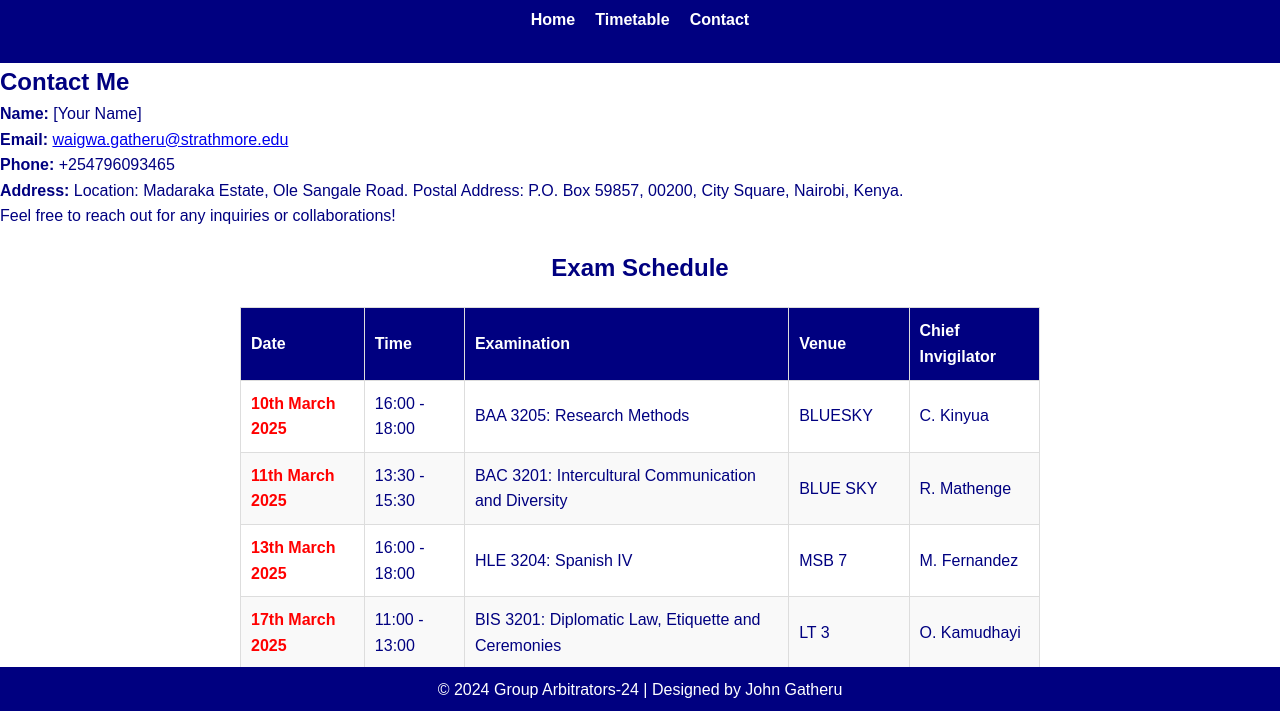
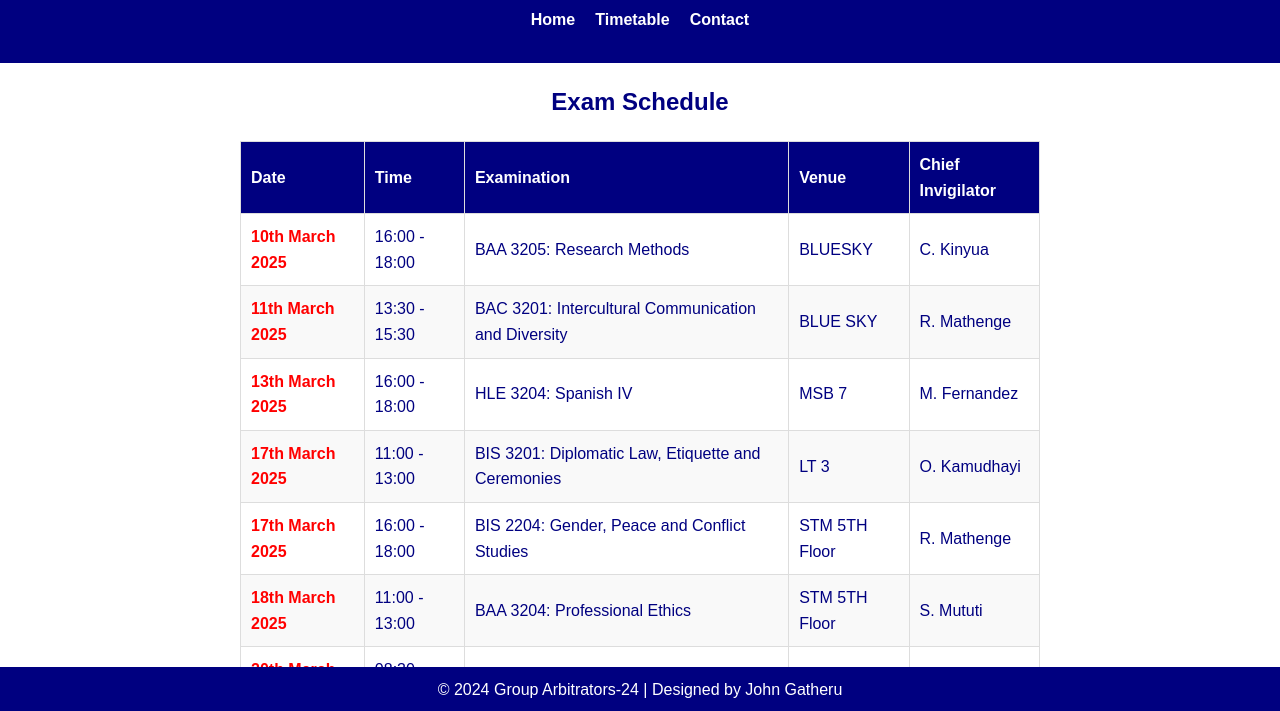
Before and after one commit to CSi254/Time-Table, a plain HTML site: page index.html in a window 1280 px wide. Shown: the part 87-798 px from the top of the page. Drawn offline with Linux system fonts and the light colour scheme.

Commit message:
Update index.html

```diff
--- a/index.html
+++ b/index.html
@@ -18,18 +18,6 @@
       </ul>
     </nav>
   </header>
-  <!-- Contact Section -->
-<section id="contact" class="contact-section">
-  <div class="contact-card">
-    <h2>Contact Me</h2>
-    <p><strong>Name:</strong> [Your Name]</p>
-    <p><strong>Email:</strong> <a href="mailto:waigwa.gatheru@strathmore.edu">waigwa.gatheru@strathmore.edu</a></p>
-    <p><strong>Phone:</strong> +254796093465 </p>
-    <p><strong>Address:</strong> Location: Madaraka Estate, Ole Sangale Road.
-Postal Address: P.O. Box 59857, 00200, City Square, Nairobi, Kenya.</p>
-    <p>Feel free to reach out for any inquiries or collaborations!</p>
-  </div>
-</section>
 
   <!-- Main Content Section -->
   <main>
```
